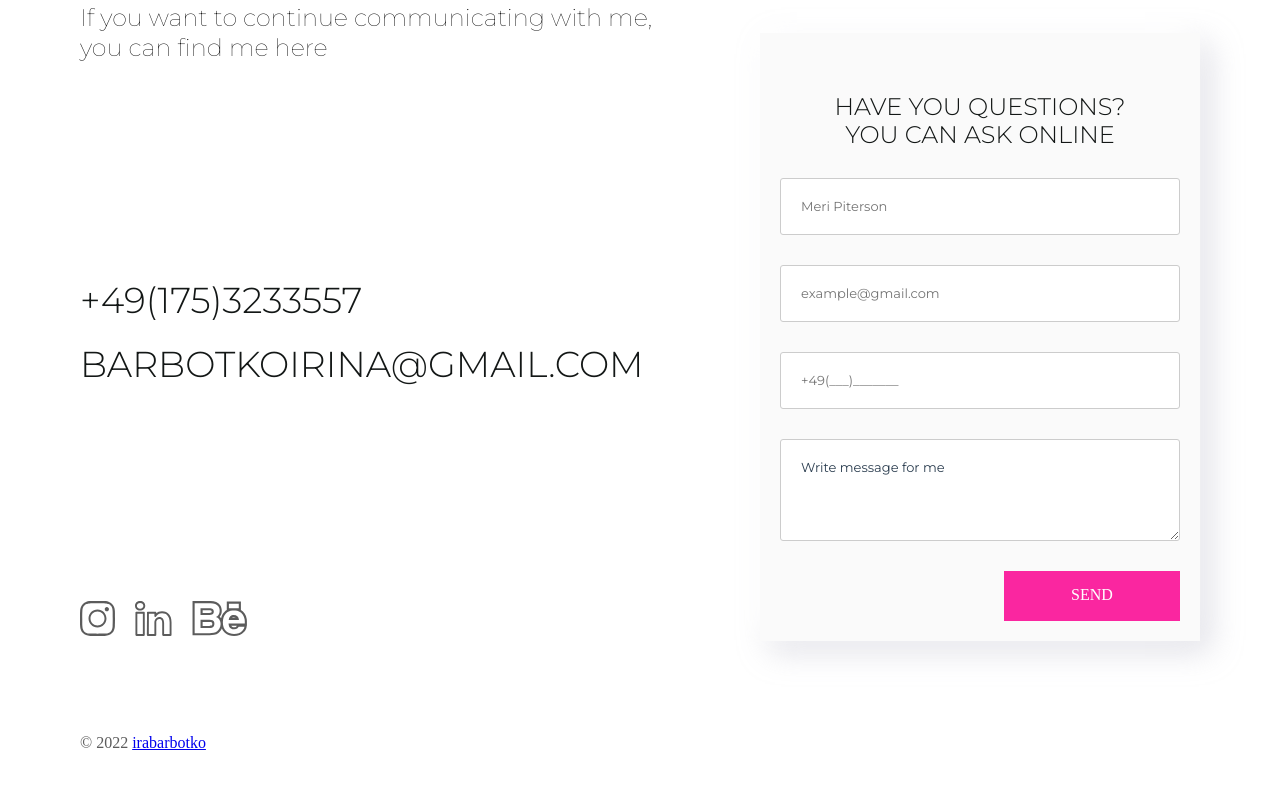
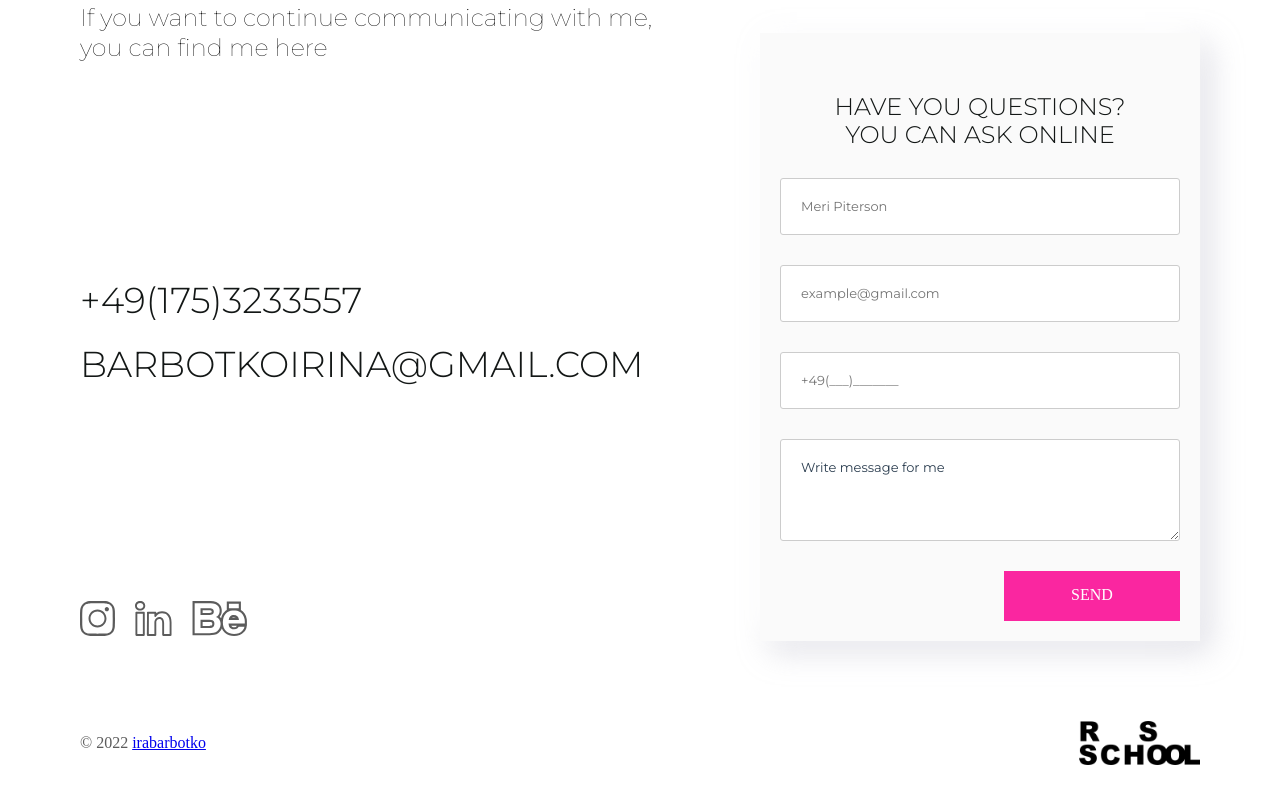
Before and after one commit to irabarbotko/rsschool-cv-2022, a plain HTML site: page index.html in a window 1280 px wide. Shown: the part 5045-5849 px from the top of the page. Drawn offline with Linux system fonts and the light colour scheme; the site is published under a folder, as on GitHub Pages, so addresses that start at the root find nothing.

Commit message:
feat: footer update

```diff
--- a/assets/css/style.css
+++ b/assets/css/style.css
@@ -412,7 +412,7 @@ hr {
 .logo-rss {
     width: 121px;
     height: 45px;
-    background-image: url(/assets/img/rs_school.png);
+    background-image: url(../img/rs_school.png);
     background-size: contain;
     background-repeat: no-repeat;
 }
```
